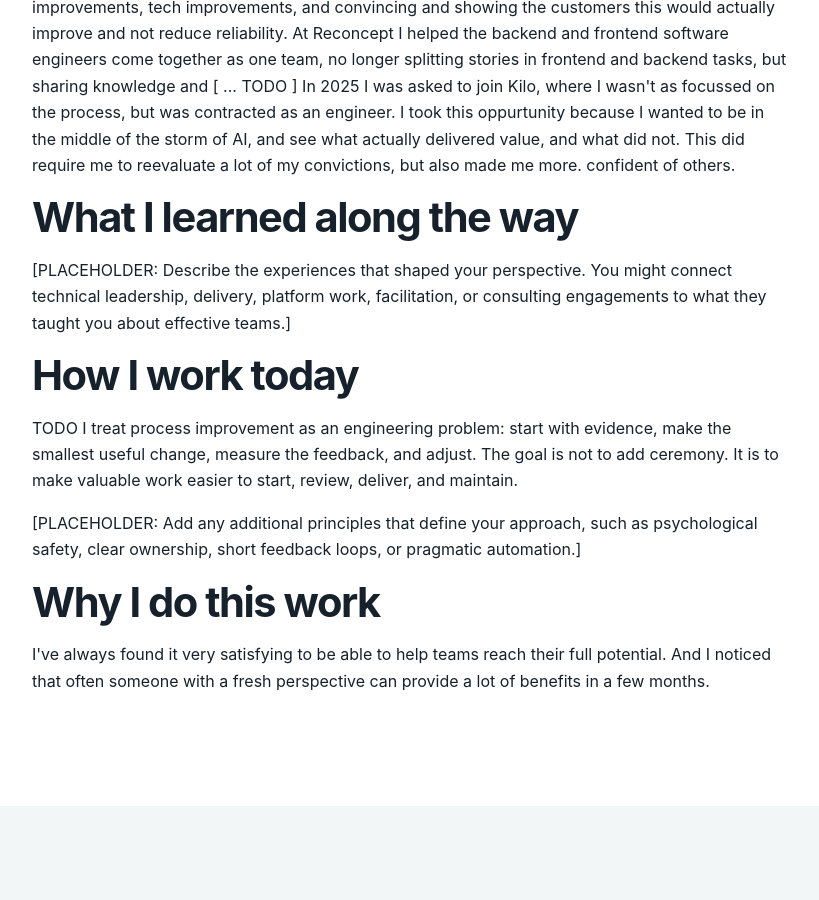
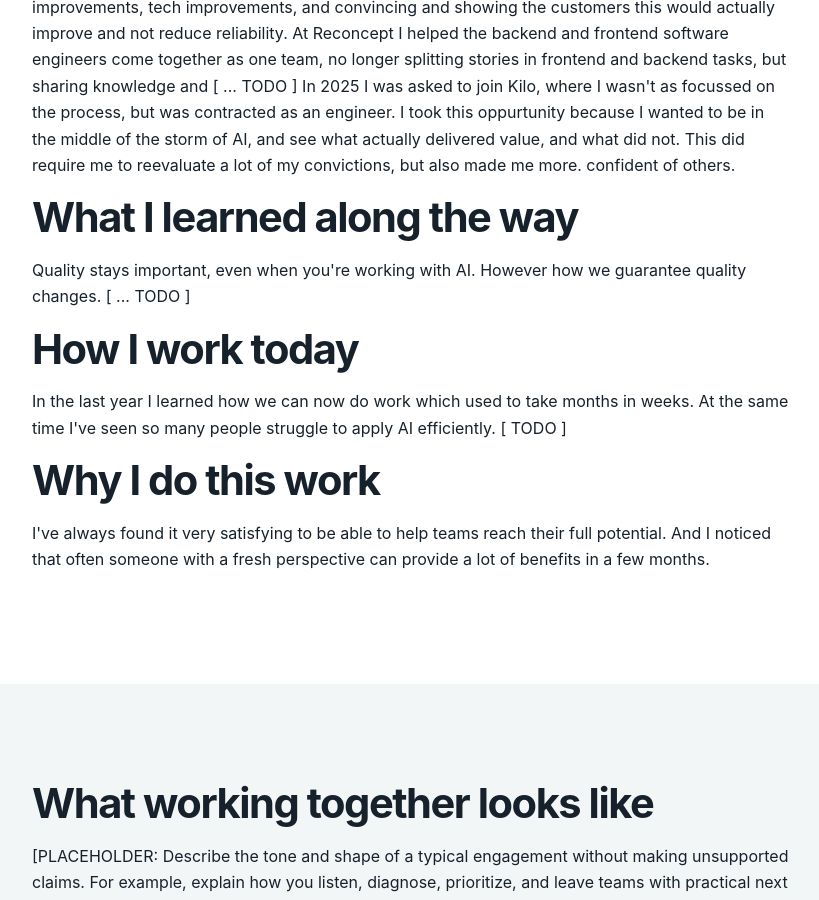
Before and after one commit to markijbema/ijbema_com, a Jekyll site: the page built from about.md, in a window 1280 px wide and 900 px high, scrolled down 1319 px. Shown: the whole window, without its empty margins (228-1047 px from the left). Built offline with Jekyll 4.4.1, drawn with Linux system fonts in a browser that asks for light colours.

Commit message:
implement some of the about text

```diff
--- a/about.md
+++ b/about.md
@@ -35,11 +35,11 @@ description: "[PLACEHOLDER: A short introduction to your background and consulti
     </p>
 
     <h2>What I learned along the way</h2>
-    <p>[PLACEHOLDER: Describe the experiences that shaped your perspective. You might connect technical leadership, delivery, platform work, facilitation, or consulting engagements to what they taught you about effective teams.]</p>
+    <p>Quality stays important, even when you're working with AI. However how we guarantee quality changes. [ ... TODO ]</p>
 
     <h2>How I work today</h2>
-    <p>TODO I treat process improvement as an engineering problem: start with evidence, make the smallest useful change, measure the feedback, and adjust. The goal is not to add ceremony. It is to make valuable work easier to start, review, deliver, and maintain.</p>
-    <p>[PLACEHOLDER: Add any additional principles that define your approach, such as psychological safety, clear ownership, short feedback loops, or pragmatic automation.]</p>
+    <p>In the last year I learned how we can now do work which used to take months in weeks. At the same time I've seen so many people struggle to apply
+    AI efficiently. [ TODO ]</p>
 
     <h2>Why I do this work</h2>
     <p>I've always found it very satisfying to be able to help teams reach their full potential. And I noticed that often someone with a fresh perspective can provide a lot of benefits in a few months. </p>
```
